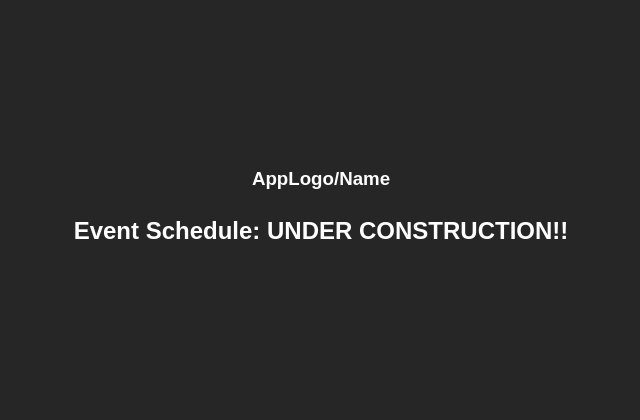
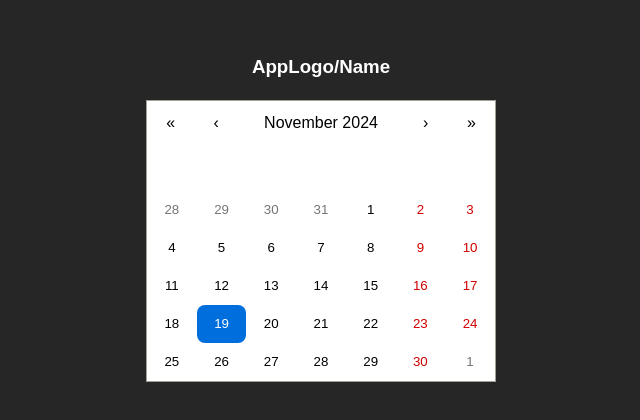
Before and after one commit to ForgeBrew96/self-learner-app-front-end, a React (Vite) app: page /eventschedule in a window 1280 px wide. Shown: the part 192-612 px from the top of the page, without its empty margins (319-959 px from the left). Built offline with nearby package versions, Linux system fonts and the light colour scheme; no server answers.

Commit message:
calendar added

```diff
--- a/package.json
+++ b/package.json
@@ -13,6 +13,7 @@
     "axios": "^1.7.7",
     "dotenv": "^16.4.5",
     "react": "^18.3.1",
+    "react-calendar": "^5.1.0",
     "react-dom": "^18.3.1",
     "react-router-dom": "^6.28.0"
   },
--- a/src/components/EventSchedule.jsx
+++ b/src/components/EventSchedule.jsx
@@ -1,8 +1,16 @@
+import Calendar from "react-calendar";
+import { useState } from "react";
+import 'react-calendar/dist/Calendar.css'
+
 const EventSchedule = () => {
+
+  const [value, onChange] = useState(new Date());
 
     return (
       <div>
-    <h2>Event Schedule: UNDER CONSTRUCTION!!</h2>
+    <Calendar onChange={onChange}
+    value={value}
+    />
       </div>
     );
   };
```
Also changed, not shown: 1 other file (tests, documents, lock files or other folders).
